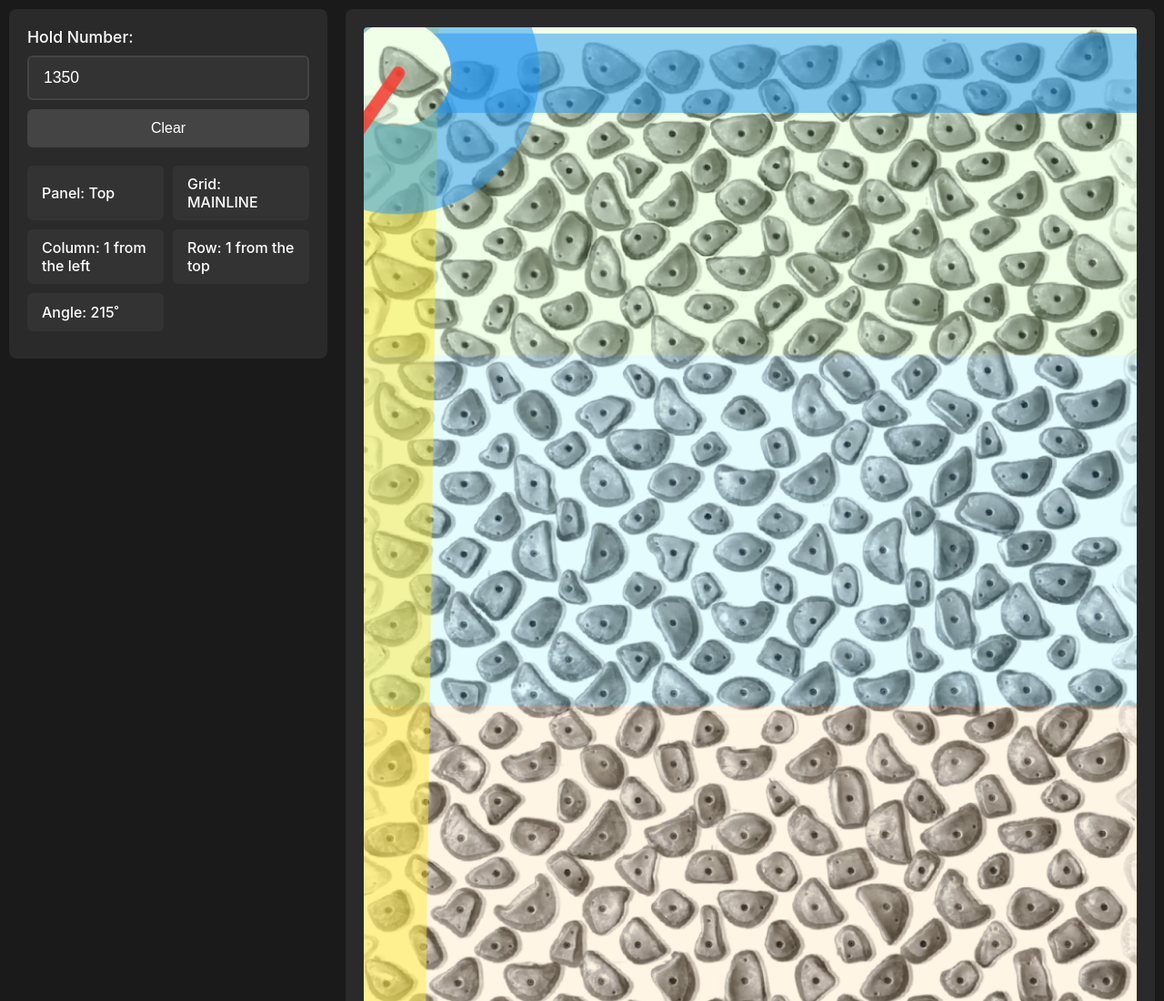
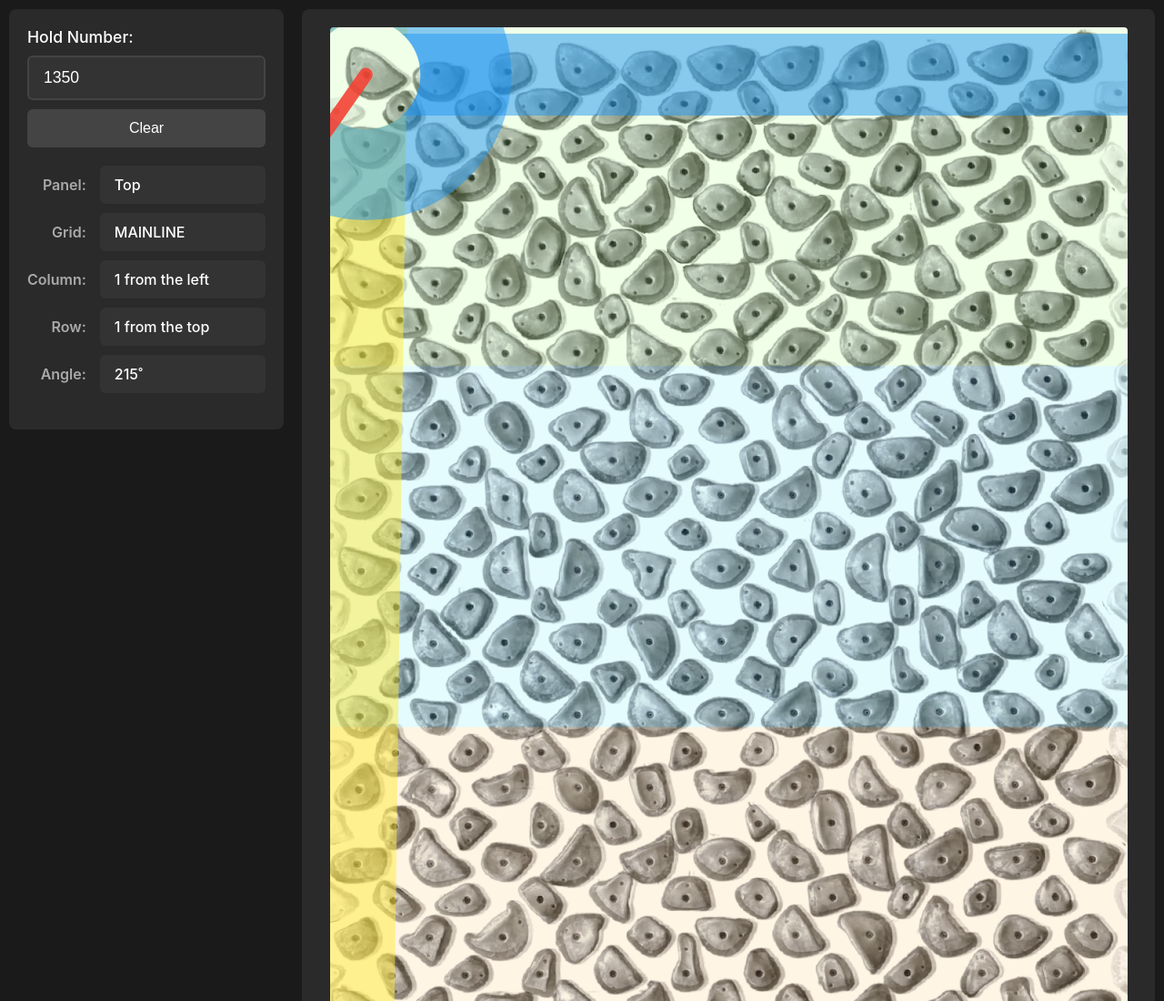
Before and after one commit to DarrenTsung/kilter-hold-lookup, a plain HTML site: page index.html in a window 1280 px wide. Shown: the top 1100 px of the page at 91% size. Drawn offline with Linux system fonts and the light colour scheme.

Commit message:
refactor: split info display into label/value columns
Separated labels (Panel, Grid, Column, Row, Angle) into left column
with values in right column for better alignment and readability.
Labels are right-aligned in gray, values in boxes.

```diff
--- a/app.js
+++ b/app.js
@@ -84,11 +84,11 @@ function displayHoldInfo(holdInfo) {
     // Get relative position within the panel
     const relativePos = dataParser.getRelativePosition(holdInfo.row, holdInfo.column);
 
-    panelDisplay.textContent = `Panel: ${relativePos.panel}`;
-    gridDisplay.textContent = `Grid: ${relativePos.gridType}`;
-    columnDisplay.textContent = `Column: ${relativePos.columnText}`;
-    rowDisplay.textContent = `Row: ${relativePos.rowText}`;
-    angleDisplay.textContent = `Angle: ${holdInfo.angle}`;
+    panelDisplay.textContent = relativePos.panel;
+    gridDisplay.textContent = relativePos.gridType;
+    columnDisplay.textContent = relativePos.columnText;
+    rowDisplay.textContent = relativePos.rowText;
+    angleDisplay.textContent = holdInfo.angle;
 }
 
 function showError(message) {
--- a/index.html
+++ b/index.html
@@ -22,11 +22,21 @@
                 </div>
 
                 <div class="info-display">
-                    <div id="panel-display" class="info-item"></div>
-                    <div id="grid-display" class="info-item"></div>
-                    <div id="column-display" class="info-item"></div>
-                    <div id="row-display" class="info-item"></div>
-                    <div id="angle-display" class="info-item"></div>
+                    <div class="info-label">Panel:</div>
+                    <div id="panel-display" class="info-value"></div>
+
+                    <div class="info-label">Grid:</div>
+                    <div id="grid-display" class="info-value"></div>
+
+                    <div class="info-label">Column:</div>
+                    <div id="column-display" class="info-value"></div>
+
+                    <div class="info-label">Row:</div>
+                    <div id="row-display" class="info-value"></div>
+
+                    <div class="info-label">Angle:</div>
+                    <div id="angle-display" class="info-value"></div>
+
                     <div id="error-message" class="error"></div>
                 </div>
             </div>
--- a/styles.css
+++ b/styles.css
@@ -82,11 +82,19 @@ body {
 
 .info-display {
     display: grid;
-    grid-template-columns: 1fr 1fr;
-    gap: 10px;
+    grid-template-columns: auto 1fr;
+    gap: 10px 15px;
+    align-items: center;
 }
 
-.info-item {
+.info-label {
+    font-size: 1rem;
+    font-weight: 600;
+    color: #aaa;
+    text-align: right;
+}
+
+.info-value {
     padding: 10px 16px;
     background: #333;
     border-radius: 6px;
@@ -99,6 +107,7 @@ body {
 
 #error-message {
     grid-column: 1 / -1;
+    margin-top: 10px;
 }
 
 .error {
```
